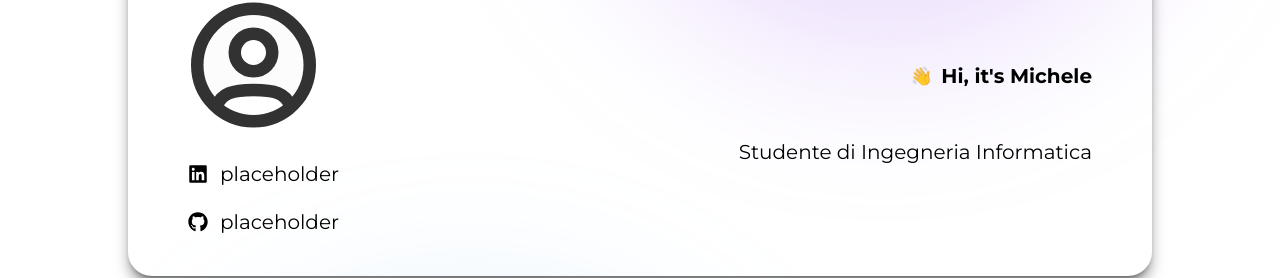
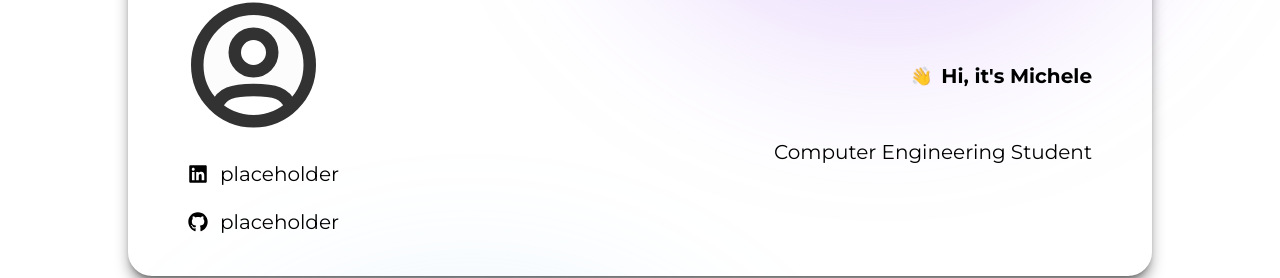
Before and after one commit to MicheleGrav/MicheleGrav.github.io, a React (Vite) app: page / in a window 1280 px wide. Shown: the part 166-444 px from the top of the page. Built offline with nearby package versions, Linux system fonts and the light colour scheme.

Commit message:
Update Home.jsx

```diff
--- a/src/components/Home.jsx
+++ b/src/components/Home.jsx
@@ -23,10 +23,8 @@ const Home = () => {
                     {/*<p className=' self-end text-nowrap dark:text-white text-sm sm:text-xl transition-all duration-300'>IT Student</p>*/}
                     <div className='text-right text-nowrap dark:text-white text-xs sm:text-xl transition-all duration-300 overflow-hidden h-[1.2em] sm:h-[1.275em]'>
                         <div className="animate-scrollTextSmall sm:animate-scrollTextMedium">
+                            <p>Computer Engineering Student</p>
                             <p>Studente di Ingegneria Informatica</p>
-                            <p>Computer Engineering Student</p>
-                            <p>Estudiante de Ingeniería Informática</p>
-                            <p>Étudiant en Génie Informatique</p>
                         </div>
                     </div>
                 </div>
--- a/tailwind.config.js
+++ b/tailwind.config.js
@@ -18,8 +18,8 @@ export default {
         wave: 'wave 2.5s infinite', /* hand wave animation */
         fadeIn: 'fadeIn 1s ease-in forwards', /* fade in animation */
         blobs: 'blobs 10s ease-in-out infinite alternate',
-        scrollTextSmall: "scrollTextSmall 20s linear infinite",
-        scrollTextMedium: "scrollTextMedium 20s linear infinite",
+        scrollTextSmall: "scrollTextSmall 10s linear infinite",
+        scrollTextMedium: "scrollTextMedium 10s linear infinite",
       },
 
       keyframes: {
@@ -73,25 +73,17 @@ export default {
 
         scrollTextSmall: {
           "0%": { transform: "translateY(0)" },
-          "20%": { transform: "translateY(0)" },
-          "30%": { transform: "translateY(-1.5em)" },
+          "50%": { transform: "translateY(0)" },
           "60%": { transform: "translateY(-1.5em)" },
-          "70%": { transform: "translateY(-2.75em)" },
-          "80%": { transform: "translateY(-2.75em)" },
-          "90%": { transform: "translateY(-4.0em)" },
-          "95%": { transform: "translateY(-4.0em)" },
+          "90%": { transform: "translateY(-1.5em)" },
           "100%": { transform: "translateY(0)" },
         },
 
         scrollTextMedium: {
           "0%": { transform: "translateY(0)" },
-          "20%": { transform: "translateY(0)" },
-          "25%": { transform: "translateY(-1.5em)" },
-          "45%": { transform: "translateY(-1.5em)" },
-          "50%": { transform: "translateY(-3em)" },
-          "70%": { transform: "translateY(-3em)" },
-          "75%": { transform: "translateY(-4.5em)" },
-          "95%": { transform: "translateY(-4.5em)" },
+          "50%": { transform: "translateY(0)" },
+          "60%": { transform: "translateY(-1.5em)" },
+          "90%": { transform: "translateY(-1.5em)" },
           "100%": { transform: "translateY(0)" },
         },
       }
```
